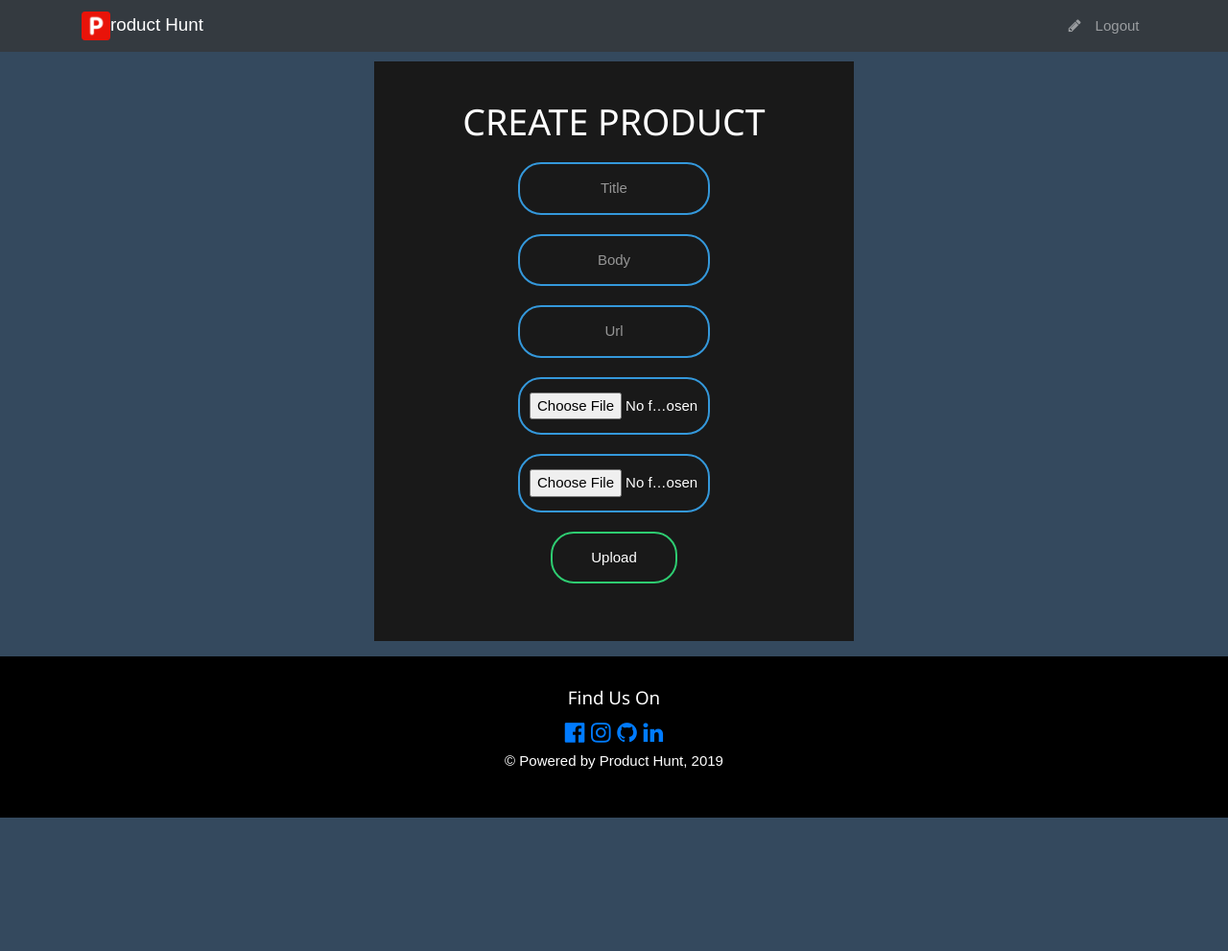
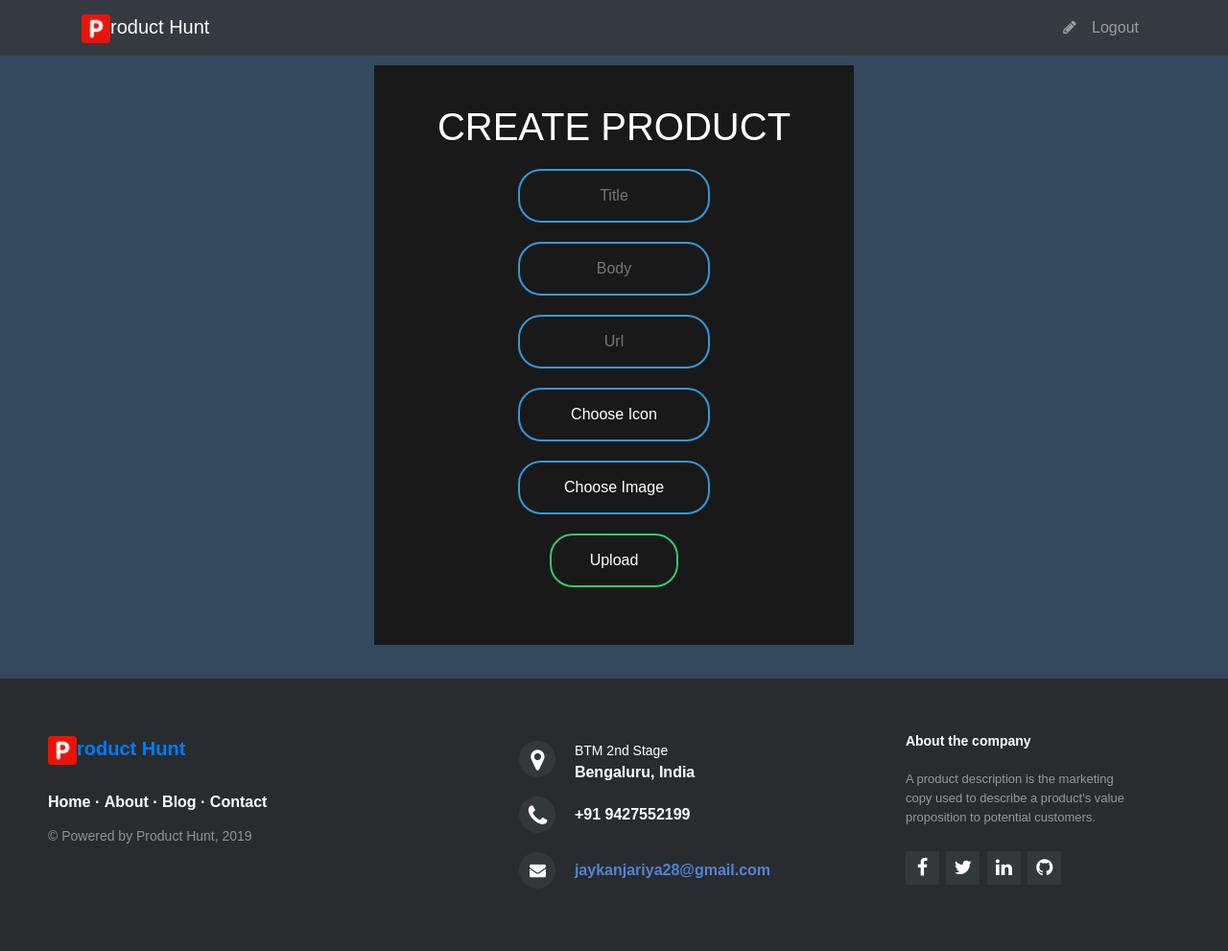
Before and after one commit to Jay28497/Product-Hunt, a Django app: page /products/create/ in a window 1280 px wide. Shown: the whole page at 96% size. Before the commit the page ends 852 px from the top, so only its background shows below. Run offline with Django 3.2, Linux system fonts and the light colour scheme; the visitor is signed in with stand-in values (Sample User, id 1); some libraries are stand-ins or nearby versions.

Commit message:
UI modify

```diff
--- a/producthunt/static/css/create.css
+++ b/producthunt/static/css/create.css
@@ -3,6 +3,9 @@
   padding: 0;
   font-family: sans-serif;
   background: #34495e;
+}
+#icon, #image{
+  display: none;
 }
 
 .box{
@@ -19,7 +22,7 @@
   font-size: 500;
 }
 
-.box input[type = "text"], .box input[type = "password"], .box input[type = "textbox"], .box input[type = "file"]{
+.box input[type = "text"], .box input[type = "password"], .box input[type = "textbox"], .box input[type = "file"], label{
   border: 0;
   background: none;
   display: block;
--- /dev/null
+++ b/producthunt/static/css/footer.css
@@ -0,0 +1,168 @@
+.footer-distributed{
+	background-color: #292c2f;
+	box-shadow: 0 1px 1px 0 rgba(0, 0, 0, 0.12);
+	box-sizing: border-box;
+	width: 100%;
+	text-align: left;
+	font: bold 16px sans-serif;
+
+	padding: 55px 50px;
+	margin-top: 35px;
+}
+
+.footer-distributed .footer-left,
+.footer-distributed .footer-center,
+.footer-distributed .footer-right{
+	display: inline-block;
+	vertical-align: top;
+}
+
+/* Footer left */
+
+.footer-distributed .footer-left{
+	width: 40%;
+}
+
+/* The company logo */
+
+.footer-distributed h3{
+	color:  #ffffff;
+	font: normal 36px 'Cookie', cursive;
+	margin: 0;
+}
+
+.footer-distributed h3 span{
+	color:  #5383d3;
+}
+
+/* Footer links */
+
+.footer-distributed .footer-links{
+	color:  #ffffff;
+	margin: 20px 0 12px;
+	padding: 0;
+}
+
+.footer-distributed .footer-links a{
+	display:inline-block;
+	line-height: 1.8;
+	text-decoration: none;
+	color:  inherit;
+}
+
+.footer-distributed .footer-company-name{
+	color:  #8f9296;
+	font-size: 14px;
+	font-weight: normal;
+	margin: 0;
+}
+
+/* Footer Center */
+
+.footer-distributed .footer-center{
+	width: 35%;
+}
+
+.footer-distributed .footer-center i{
+	background-color:  #33383b;
+	color: #ffffff;
+	font-size: 25px;
+	width: 38px;
+	height: 38px;
+	border-radius: 50%;
+	text-align: center;
+	line-height: 42px;
+	margin: 10px 15px;
+	vertical-align: middle;
+}
+
+.footer-distributed .footer-center i.fa-envelope{
+	font-size: 17px;
+	line-height: 38px;
+}
+
+.footer-distributed .footer-center p{
+	display: inline-block;
+	color: #ffffff;
+	vertical-align: middle;
+	margin:0;
+}
+
+.footer-distributed .footer-center p span{
+	display:block;
+	font-weight: normal;
+	font-size:14px;
+	line-height:2;
+}
+
+.footer-distributed .footer-center p a{
+	color:  #5383d3;
+	text-decoration: none;;
+}
+
+
+/* Footer Right */
+
+.footer-distributed .footer-right{
+	width: 20%;
+}
+
+.footer-distributed .footer-company-about{
+	line-height: 20px;
+	color:  #92999f;
+	font-size: 13px;
+	font-weight: normal;
+	margin: 0;
+}
+
+.footer-distributed .footer-company-about span{
+	display: block;
+	color:  #ffffff;
+	font-size: 14px;
+	font-weight: bold;
+	margin-bottom: 20px;
+}
+
+.footer-distributed .footer-icons{
+	margin-top: 25px;
+}
+
+.footer-distributed .footer-icons a{
+	display: inline-block;
+	width: 35px;
+	height: 35px;
+	cursor: pointer;
+	background-color:  #33383b;
+	border-radius: 2px;
+
+	font-size: 20px;
+	color: #ffffff;
+	text-align: center;
+	line-height: 35px;
+
+	margin-right: 3px;
+	margin-bottom: 5px;
+}
+
+/* If you don't want the footer to be responsive, remove these media queries */
+
+@media (max-width: 880px) {
+
+	.footer-distributed{
+		font: bold 14px sans-serif;
+	}
+
+	.footer-distributed .footer-left,
+	.footer-distributed .footer-center,
+	.footer-distributed .footer-right{
+		display: block;
+		width: 100%;
+		margin-bottom: 40px;
+		text-align: center;
+	}
+
+	.footer-distributed .footer-center i{
+		margin-left: 0;
+	}
+
+}
--- a/producthunt/static/css/login.css
+++ b/producthunt/static/css/login.css
@@ -10,7 +10,8 @@
   padding: 40px;
   background: #191919;
   text-align: center;
-  margin: 40px auto;
+  margin: 10px auto;
+  margin-top: 40px;
 }
 
 .box h1{
--- a/producthunt/static/css/signup.css
+++ b/producthunt/static/css/signup.css
@@ -11,6 +11,7 @@
   background: #191919;
   text-align: center;
   margin: 10px auto;
+  margin-top: 40px;
 }
 
 .box h1{
--- a/producthunt/templates/base.html
+++ b/producthunt/templates/base.html
@@ -1,4 +1,5 @@
 <!doctype html>
+{% load static %}
 <html lang="en" xmlns="http://www.w3.org/1999/html">
 
 <head>
@@ -9,15 +10,16 @@
 
     <title>Product Hunt</title>
 
-    <link rel="canonical" href="https://getbootstrap.com/docs/4.3/examples/album/">
-    <link rel="stylesheet" href="https://www.w3schools.com/w3css/4/w3.css" />
+    <!-- <link rel="stylesheet" href="https://www.w3schools.com/w3css/4/w3.css" /> -->
     <link rel="stylesheet" href="https://fonts.googleapis.com/css?family=Raleway" />
     <link rel="stylesheet" href="https://cdnjs.cloudflare.com/ajax/libs/font-awesome/4.7.0/css/font-awesome.min.css" />
     <!-- Bootstrap core CSS -->
     <link rel="stylesheet" href="https://stackpath.bootstrapcdn.com/bootstrap/4.3.1/css/bootstrap.min.css" integrity="sha384-ggOyR0iXCbMQv3Xipma34MD+dH/1fQ784/j6cY/iJTQUOhcWr7x9JvoRxT2MZw1T" crossorigin="anonymous">
     <!-- Custom styles for this template -->
     <!-- <link href="" rel="stylesheet"> -->
+    <link rel="stylesheet" href="{% static 'css/footer.css' %}">
 </head>
+
 <body>
 <header>
     <nav class="navbar navbar-expand-lg navbar-dark bg-dark">
@@ -53,15 +55,52 @@
   {% endblock %}
 </div>
 
-<footer class="w3-padding-32 w3-black w3-center w3-margin-top">
-  <h5>Find Us On</h5>
-  <div class="w3-xlarge w3-padding-12">
-    <a href="#"><i class="fa fa-facebook-official w3-hover-opacity"></i></a>
-    <a href="#"><i class="fa fa-instagram w3-hover-opacity"></i></a>
-    <a href="#"><i class="fa fa-github w3-hover-opacity"></i></a>
-    <a href="#"><i class="fa fa-linkedin w3-hover-opacity"></i></a>
-  </div>
-  <p>&copy; Powered by Product Hunt, {% now "Y" %}</p>
+<footer class="footer-distributed">
+  <div class="footer-left">
+    <a class="navbar-brand" href="{% url 'home' %}"><img src="{% static 'logo.png' %}" height="30px" width="30px"/>roduct Hunt</a>
+    <p class="footer-links">
+  		<a href="#">Home</a>
+  		·
+  		<a href="#">About</a>
+  		·
+  		<a href="#">Blog</a>
+  		·
+  		<a href="#">Contact</a>
+		</p>
+    <p class="footer-company-name">&copy; Powered by Product Hunt, {% now "Y" %}</p>
+	</div>
+
+	<div class="footer-center">
+    <div>
+      <i class="fa fa-map-marker"></i>
+		  <p><span>BTM 2nd Stage</span> Bengaluru, India</p>
+		</div>
+
+		<div>
+			<i class="fa fa-phone"></i>
+			<p>+91 9427552199</p>
+		</div>
+
+		<div>
+			<i class="fa fa-envelope"></i>
+			<p><a href="mailto:jaykanjariya28@gmail.com">jaykanjariya28@gmail.com</a></p>
+		</div>
+	</div>
+
+	<div class="footer-right">
+		<p class="footer-company-about">
+			<span>About the company</span>
+			A product description is the marketing copy used to describe a product's value proposition to potential customers.
+    </p>
+
+		<div class="footer-icons">
+			<a href="#"><i class="fa fa-facebook"></i></a>
+			<a href="#"><i class="fa fa-twitter"></i></a>
+			<a href="#"><i class="fa fa-linkedin"></i></a>
+			<a href="#"><i class="fa fa-github"></i></a>
+		</div>
+	</div>
+
 </footer>
 
 <script src="https://code.jquery.com/jquery-3.3.1.slim.min.js" integrity="sha384-q8i/X+965DzO0rT7abK41JStQIAqVgRVzpbzo5smXKp4YfRvH+8abtTE1Pi6jizo" crossorigin="anonymous"></script>
--- a/products/templates/products/create.html
+++ b/products/templates/products/create.html
@@ -15,8 +15,10 @@
   <input type="text" name="title" placeholder="Title">
   <input type="textbox" name="body" placeholder="Body">
   <input type="text" name="url" placeholder="Url">
-  <input type="file" name="icon" placeholder="Icon">
-  <input type="file" name="image" placeholder="Image">
+  <label for="icon">Choose Icon</label>
+  <input type="file" name="icon" placeholder="Icon" id="icon">
+  <label for="image">Choose Image</label>
+  <input type="file" name="image" placeholder="Image" id ="image">
   <input type="submit" name="submit" value="Upload"/>
 </form>
 
```
Also changed, not shown: account/views.py (+13 -11 lines).
